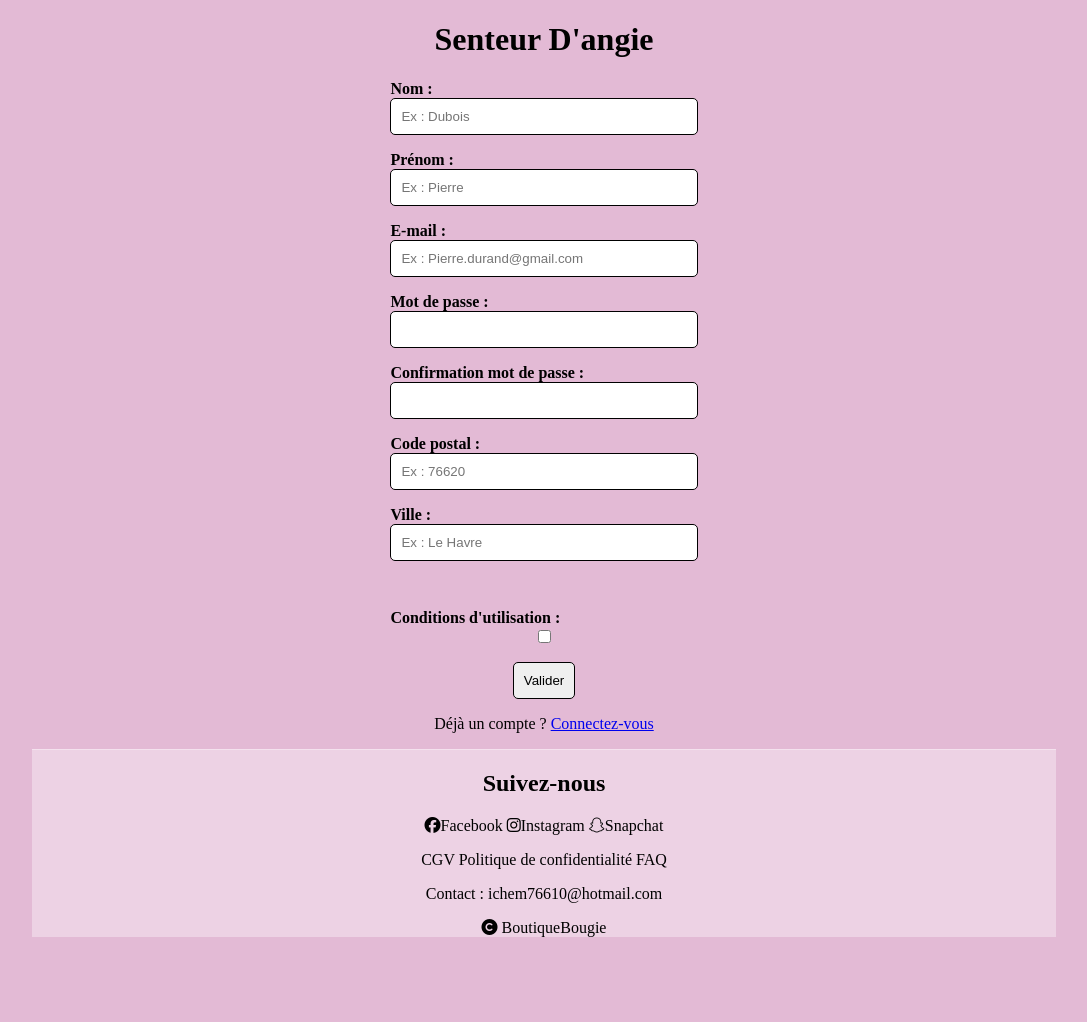
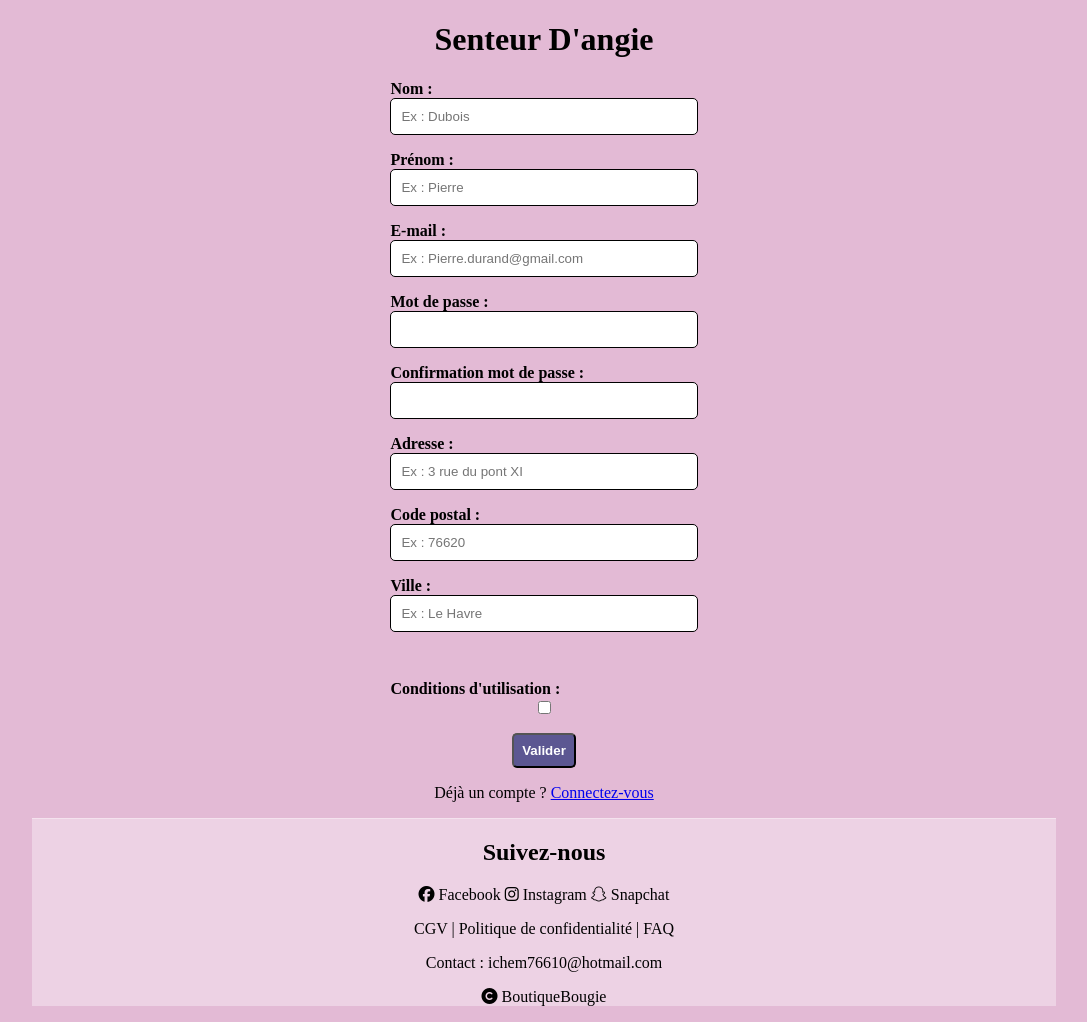
Before and after one commit to ichdev-art/SenteurDangie, a PHP site: page /src/Controller/controller_inscription.php in a window 1280 px wide. Shown: the whole page, without its empty margins (96-1183 px from the left). Before the commit the page ends 937 px from the top, so only its background shows below. Run offline with PHP 8.4, Linux system fonts and the light colour scheme; some libraries are stand-ins or nearby versions.

Commit message:
inscription html php et css fini + ajout page confirmation d'inscription

```diff
--- a/assets/scss/style.css
+++ b/assets/scss/style.css
@@ -32,13 +32,34 @@ body {
     width: 60%;
   }
 }
-#inscriptionF label {
+#inscriptionF .container label {
   font-weight: bold;
 }
-#inscriptionF input {
+#inscriptionF .container input {
   border: 1px solid black;
   border-radius: 5px;
   padding: 10px;
+}
+#inscriptionF .container span {
+  color: red;
+  font-size: 1.2rem;
+  text-align: center;
+}
+#inscriptionF #valider {
+  border-radius: 5px;
+  padding: 0.5rem;
+  background-color: #5C5792;
+  color: white;
+  font-weight: bold;
+}
+
+.confirm h1 {
+  text-align: center;
+  font-size: 3rem;
+}
+.confirm p {
+  text-align: center;
+  font-size: 1.5rem;
 }
 
 footer {
--- a/assets/scss/style.scss
+++ b/assets/scss/style.scss
@@ -6,7 +6,7 @@ body {
     background: #E3BAD5;
     width: 80%;
 
-    @media (max-width: 400px){
+    @media (max-width: 400px) {
         width: 100%;
     }
 
@@ -22,26 +22,56 @@ body {
     & h1 {
         text-align: center;
     }
+
     & .container {
         display: flex;
         flex-direction: column;
         width: 30%;
         margin: 0 auto;
         margin-bottom: 1rem;
-        @media (max-width: 400px){
-        width: 60%;
+
+        @media (max-width: 400px) {
+            width: 60%;
+        }
+
+        & label {
+            font-weight: bold;
+        }
+
+        & input {
+            border: 1px solid black;
+            border-radius: 5px;
+            padding: 10px;
+
+        }
+
+        & span {
+            color: red;
+            font-size: 1.2rem;
+            text-align: center;
         }
     }
 
-    & label {
+    & #valider {
+        border-radius: 5px;
+        padding: 0.5rem;
+        background-color: #5C5792;
+        color: white;
         font-weight: bold;
     }
+}
 
-    & input {
-        border: 1px solid black;
-        border-radius: 5px;
-        padding: 10px;
+// Confirmation
 
+.confirm {
+    & h1 {
+        text-align: center;
+        font-size: 3rem;
+    }
+
+    & p {
+        text-align: center;
+        font-size: 1.5rem;
     }
 }
 
@@ -58,10 +88,11 @@ body {
 
 
 // Footer
-footer{
+footer {
     border-top: 1px solid rgba(255, 255, 255, 0.356);
     text-align: center;
     background: rgba(255, 255, 255, 0.342);
+
     & a {
         text-decoration: none;
         color: rgb(0, 0, 0);
--- a/src/Controller/controller_inscription.php
+++ b/src/Controller/controller_inscription.php
@@ -1,9 +1,134 @@
 <?php
 require_once '../../config.php';
 
+$regex_name = "/^[a-zA-Zï]+$/";
 $regex_password = "/^[a-zA-Z0-9]{8,30}+$/";
 $error = [];
 
+if ($_SERVER['REQUEST_METHOD'] == 'POST') {
+    if (isset($_POST['nom'])) {
+        if (empty($_POST['nom'])) {
+            $error['nom'] = 'Nom obligatoire';
+        } elseif (!preg_match($regex_name, $_POST['nom'])) {
+            $error['nom'] = 'Caractère non autorisés';
+        }
+    }
+    if (isset($_POST['prenom'])) {
+        if (empty($_POST['prenom'])) {
+            $error['prenom'] = 'Prénom obligatoire';
+        } else if (!preg_match($regex_name, $_POST['prenom'])) {
+            $error['prenom'] = 'Caractère non autorisés';
+        }
+    }
+    $pdo = new PDO('mysql:host=' . DB_HOST . ';dbname=' . DB_NAME . ';charset=utf8', DB_USER, DB_PASS);
+
+    $pdo->setAttribute(PDO::ATTR_ERRMODE, PDO::ERRMODE_EXCEPTION);
+
+    $sql = 'SELECT use_mail from `76_users` where use_mail = :use_mail';
+
+    $stmt = $pdo->prepare($sql);
+
+    $stmt->bindValue(':use_mail', $_POST['email'], PDO::PARAM_STR);
+
+    $stmt->execute();
+
+    $stmt->rowCount() == 0 ? $found = false : $found = true;
+
+    $pdo = '';
+
+    if (isset($_POST['email'])) {
+        if (empty($_POST['email'])) {
+            $error['email'] = 'Email obligatoire';
+        } else if (!filter_var($_POST['email'], FILTER_VALIDATE_EMAIL)) {
+            $error['email'] = 'Email non valide';
+        } else if ($found == true) {
+            $error['email'] = 'Email déjà utilisé';
+        }
+    }
+    if (isset($_POST['mot_de_passe'])) {
+        if (empty($_POST['mot_de_passe'])) {
+            $error['mot_de_passe'] = 'Mot de passe obligatoire';
+        } else if (!preg_match($regex_password, $_POST['mot_de_passe'])) {
+            if (strlen($_POST['mot_de_passe']) < 8) {
+                $error['mot_de_passe'] = 'Trop petit';
+            }
+            if (strlen($_POST['mot_de_passe']) > 30) {
+                $error['mot_de_passe'] = 'Trop grand';
+            }
+        }
+    }
+    if (isset($_POST['confirmation_mdp'])) {
+        if (empty($_POST['confirmation_mdp'])) {
+            $error['confirmation_mdp'] = 'Mot de passe obligatoire';
+        } else if (!preg_match($regex_password, $_POST['confirmation_mdp'])) {
+            $error['confirmation_mdp'] = 'le mot de passe est valide';
+        } else if (($_POST['confirmation_mdp'] != $_POST['mot_de_passe'])) {
+            $error['confirmation_mdp'] = 'les mots de passe ne corresponde pas';
+        }
+    }
+
+    if (isset($_POST['adresse'])) {
+        if (empty($_POST['adresse'])) {
+            $error['adresse'] = 'Adresse obligatoire';
+        }
+    }
+
+    if (isset($_POST['codePostal'])) {
+        if (empty($_POST['codePostal'])) {
+            $error['codePostal'] = 'Code postal obligatoire';
+        }
+    }
+    if (isset($_POST['ville'])) {
+        if (empty($_POST['ville'])) {
+            $error['ville'] = 'Ville obligatoire';
+        }
+
+        if (!isset($_POST['condition'])) {
+            $error['condition'] = 'Condition obligatoire';
+        }
+    }
+    if (empty($error)) {
+
+        // On se connecte a la base de donnée via pdo = creation instance
+        $pdo = new PDO('mysql:host=' . DB_HOST . ';dbname=' . DB_NAME . ';charset=utf8', DB_USER, DB_PASS);
+
+        // Options avance sur notre instance
+        $pdo->setAttribute(PDO::ATTR_ERRMODE, PDO::ERRMODE_EXCEPTION);
+
+        // On stock notre requête avec des marqueurs nominatif
+        $sql = 'INSERT INTO 76_users (use_nom,use_prenom,use_mail,use_mdp,use_adresse,use_codePostal,use_ville)
+        VALUES
+        (:use_nom,:use_prenom,:use_mail,:use_mdp,:use_adresse,:use_codePostal,:use_ville)';
+
+        // On prépare la requête avant de l'exécuter
+        $stmt = $pdo->prepare($sql);
+
+        // function permettant de nettoyer les inputs
+        function safeInput($string)
+        {
+            $input = trim($string);
+            $input = htmlspecialchars($input);
+            return $input;
+        }
+
+        $stmt->bindValue(":use_codePostal", safeInput($_POST["codePostal"]), PDO::PARAM_STR);
+        $stmt->bindValue(":use_nom", safeInput($_POST["nom"]), PDO::PARAM_STR);
+        $stmt->bindValue(":use_prenom", safeInput($_POST["prenom"]), PDO::PARAM_STR);
+        $stmt->bindValue(":use_adresse", safeInput($_POST["adresse"]), PDO::PARAM_STR);
+        $stmt->bindValue(":use_ville", safeInput($_POST["ville"]), PDO::PARAM_STR);
+        $stmt->bindValue(":use_mail", safeInput($_POST["email"]), PDO::PARAM_STR);
+        $stmt->bindValue(":use_mdp", password_hash($_POST["mot_de_passe"], PASSWORD_DEFAULT), PDO::PARAM_STR);
+
+        // On test si la requête execute
+        if ($stmt->execute()) {
+            header('Location: controller_confirmation.php');
+            exit;
+        }
+
+        // on supprime l'instance pdo
+        $pdo = '';
+    }
+};
 
 
 
--- a/src/View/view_inscription.php
+++ b/src/View/view_inscription.php
@@ -9,12 +9,12 @@ include_once '../../templates/nav.php';
     <form id="inscriptionF" action="" method="POST" novalidate>
       <h1>Senteur D'angie</h1>
       <div class="container">
-        <label for="nom">Nom : </label><span></span>
+        <label for="nom">Nom : </label><span><?= $error['nom'] ?? '' ?></span>
         <input type="text" name="nom" placeholder="Ex : Dubois" id="nom" value="" required />
 
       </div>
       <div class="container">
-        <label for="prenom">Prénom :</label><span></span>
+        <label for="prenom">Prénom :</label><span><?= $error['prenom'] ?? '' ?></span>
         <input
           type="text"
           name="prenom"
@@ -26,7 +26,7 @@ include_once '../../templates/nav.php';
       </div>
 
       <div class="container">
-        <label for="mail">E-mail : </label><span></span>
+        <label for="mail">E-mail : </label><span><?= $error['email'] ?? '' ?></span>
 
         <input
           type="email"
@@ -39,33 +39,39 @@ include_once '../../templates/nav.php';
       </div>
 
       <div class="container">
-        <label for="mdp">Mot de passe : </label><span></span>
+        <label for="mdp">Mot de passe : </label><span><?= $error['mot_de_passe'] ?? '' ?></span>
 
         <input type="password" name="mot_de_passe" id="mdp" required />
 
       </div>
 
       <div class="container">
-        <label for="c_mdp">Confirmation mot de passe : </label><span></span>
+        <label for="c_mdp">Confirmation mot de passe : </label><span><?= $error['confirmation_mdp'] ?? '' ?></span>
 
         <input type="password" name="confirmation_mdp" id="c_mdp" required />
       </div>
 
       <div class="container">
-        <label for="cP">Code postal : </label><span></span>
+        <label for="adresse"> Adresse : </label><span><?= $error['adresse'] ?? '' ?></span>
+
+        <input type="text" name="adresse" placeholder="Ex : 3 rue du pont XI" id="adresse" value="" required />
+      </div>
+
+      <div class="container">
+        <label for="cP">Code postal : </label><span><?= $error['codePostal'] ?? '' ?></span>
 
         <input type="number" name="codePostal" placeholder="Ex : 76620" id="cP" value="" required />
       </div>
 
       <div class="container">
-        <label for="ville">Ville :</label><span></span>
+        <label for="ville">Ville :</label><span><?= $error['ville'] ?? '' ?></span>
 
         <input type="text" name="ville" placeholder="Ex : Le Havre" id="ville" value="" required />
         <p></p>
       </div>
 
       <div class="container">
-        <label for="cU">Conditions d'utilisation : </label><span></span>
+        <label for="cU">Conditions d'utilisation : </label><span><?= $error['condition'] ?? '' ?></span>
 
         <input type="checkbox" name="condition" id="cU" required />
       </div>
--- a/templates/footer.php
+++ b/templates/footer.php
@@ -1,12 +1,12 @@
 <footer>
         <h2>Suivez-nous</h2>
-        <span><i class="fa-brands fa-facebook"></i><a href="">Facebook</a></span>
-        <span><i class="fa-brands fa-instagram"></i><a href="">Instagram</a></span>
-        <span><i class="fa-brands fa-snapchat"></i><a href="">Snapchat</a></span>
+        <span><i class="fa-brands fa-facebook"></i> <a href="">Facebook</a></span>
+        <span><i class="fa-brands fa-instagram"></i> <a href="">Instagram</a></span>
+        <span><i class="fa-brands fa-snapchat"></i> <a href="">Snapchat</a></span>
 
         <p>
-        <a href="">CGV</a>
-        <a href="">Politique de confidentialité</a>
+        <a href="">CGV |</a>
+        <a href="">Politique de confidentialité |</a>
         <a href="">FAQ</a>
         </p>
         <p>Contact : ichem76610@hotmail.com</p>
```
Also changed, not shown: index.html (deleted, +0 -35 lines), src/Controller/controller_confirmation.php (added, +10 -0 lines), src/View/view_confirmation.php (added, +13 -0 lines), 1 other file.
